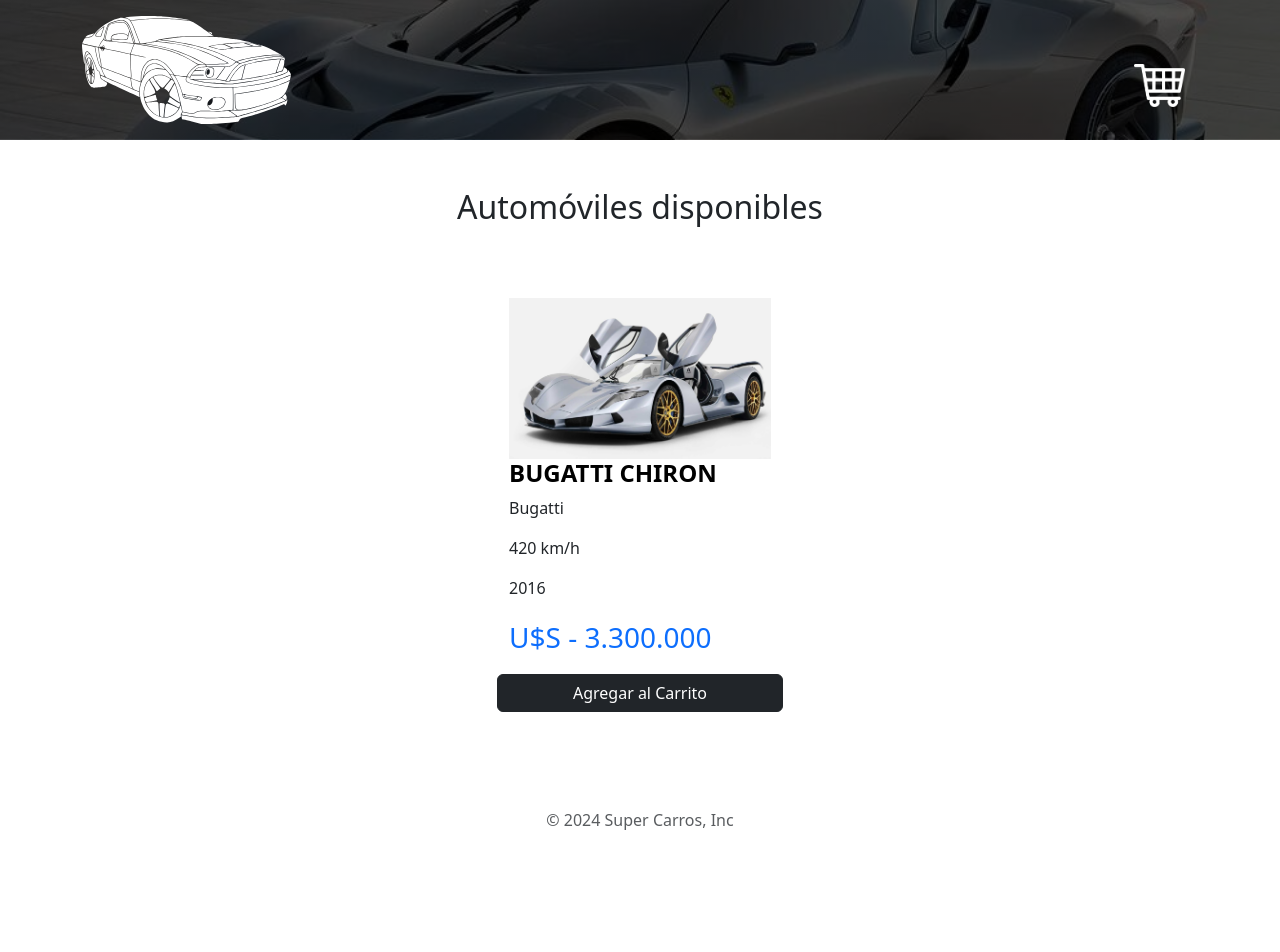
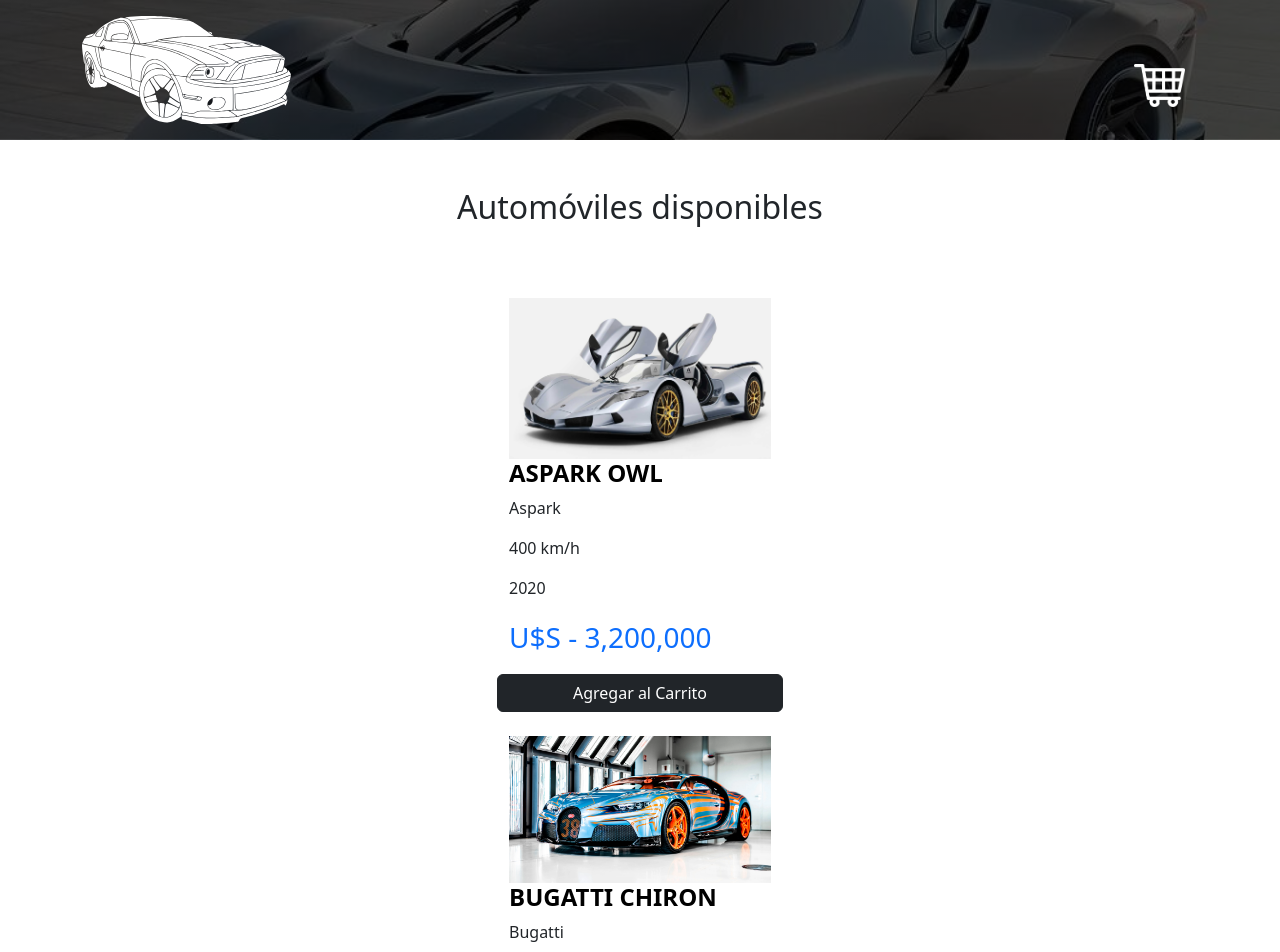
Before and after one commit to PasculiTurpie/carrodecompras, a React (Vite) app: page / in a window 1280 px wide. Shown: the top 952 px of the page. Before the commit the page ends 880 px from the top, so only its background shows below. Built offline with nearby package versions, Linux system fonts and the light colour scheme.

Commit message:
feat:HandleCliackAgregar

```diff
--- a/src/App.jsx
+++ b/src/App.jsx
@@ -5,6 +5,12 @@ import {db} from './data/db'
 function App() {
   const data = db;
   console.log(data)
+
+    const handleClickAgregar =(item)=>{
+
+    console.log('Agregar item al carro...', item)
+  }
+
   return (
     <>
       <Header />
@@ -13,7 +19,12 @@ function App() {
         <h2 className="text-center">Automóviles disponibles</h2>
         <div className="row mt-5"></div>
 
-        <Automovil />
+        {
+          data.map((auto)=>(
+            <Automovil key={auto.id} auto={auto} handleClickAgregar={handleClickAgregar}/>
+          ))
+        }
+
       </main>
 
       <footer className="mt-5 py-5">
--- a/src/components/Automovil.jsx
+++ b/src/components/Automovil.jsx
@@ -1,23 +1,27 @@
 import React from "react";
 
-const Automovil = () => {
+const Automovil = ({auto, handleClickAgregar}) => {
+
+console.log(auto)
+
+
   return (
     <>
       <div className="col-md-8 col-lg-4 my-4 row align-items-center mx-auto">
         <div className="col-10 row align-items-center mx-auto">
           <img
             className="img-fluid"
-            src="./public/img/aspark owl.jpg"
+            src={`./public/img/${auto.image}.jpg`}
             alt="imagen automóvil"
           />
           <h3 className="text-black fs-4 fw-bold text-uppercase">
-            Bugatti Chiron
+            {auto.name}
           </h3>
-          <p>Bugatti</p>
-          <p>420 km/h</p>
-          <p>2016</p>
-          <p className="fw-black text-primary fs-3">U$S - 3.300.000</p>
-          <button type="button" className="btn btn-dark w-100">
+          <p>{auto.brand}</p>
+          <p>{auto.topSpeed}</p>
+          <p>{auto.year}</p>
+          <p className="fw-black text-primary fs-3">U$S - {auto.price.toLocaleString()}</p>
+          <button onClick={()=>handleClickAgregar(auto)} type="button" className="btn btn-dark w-100">
             Agregar al Carrito
           </button>
         </div>
```
